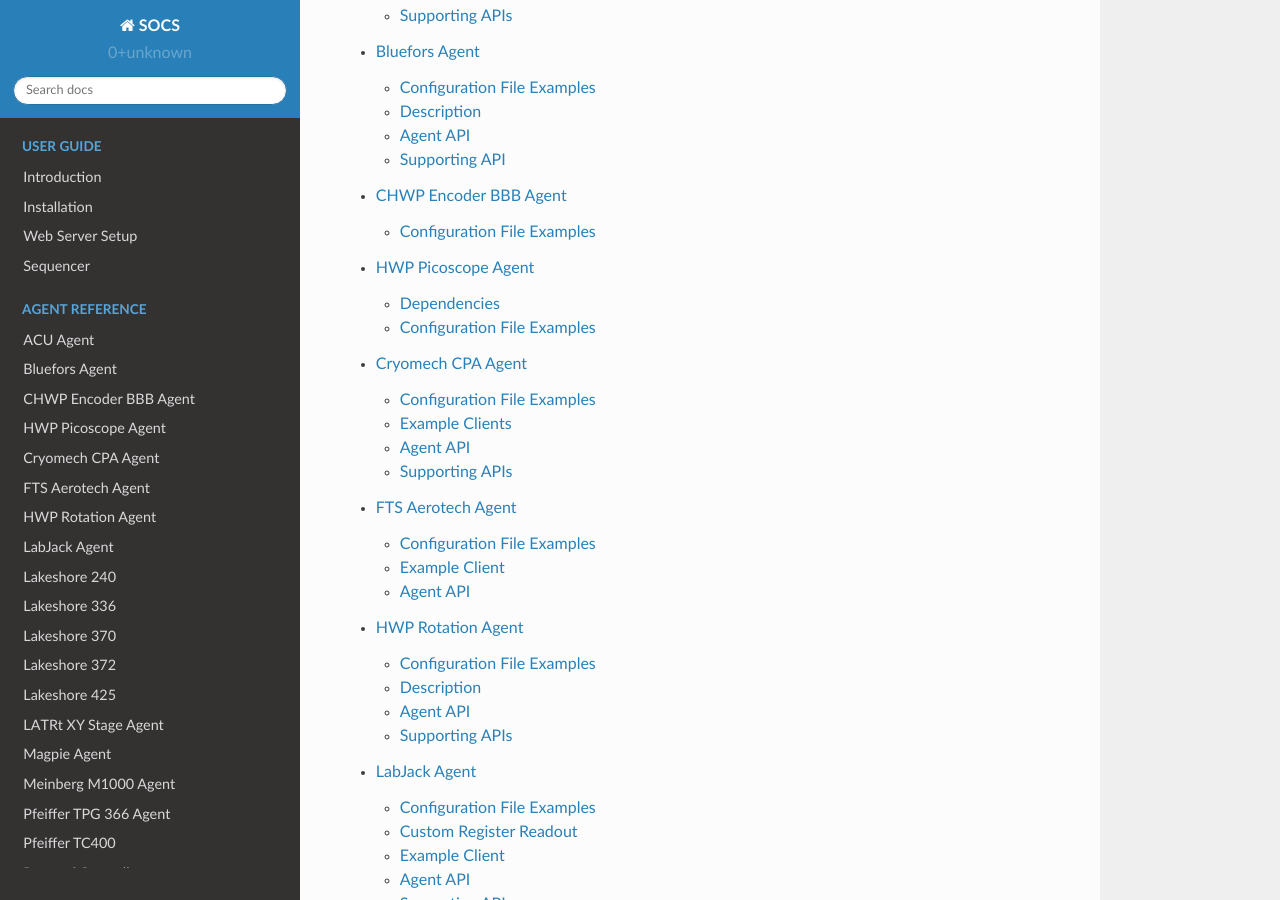
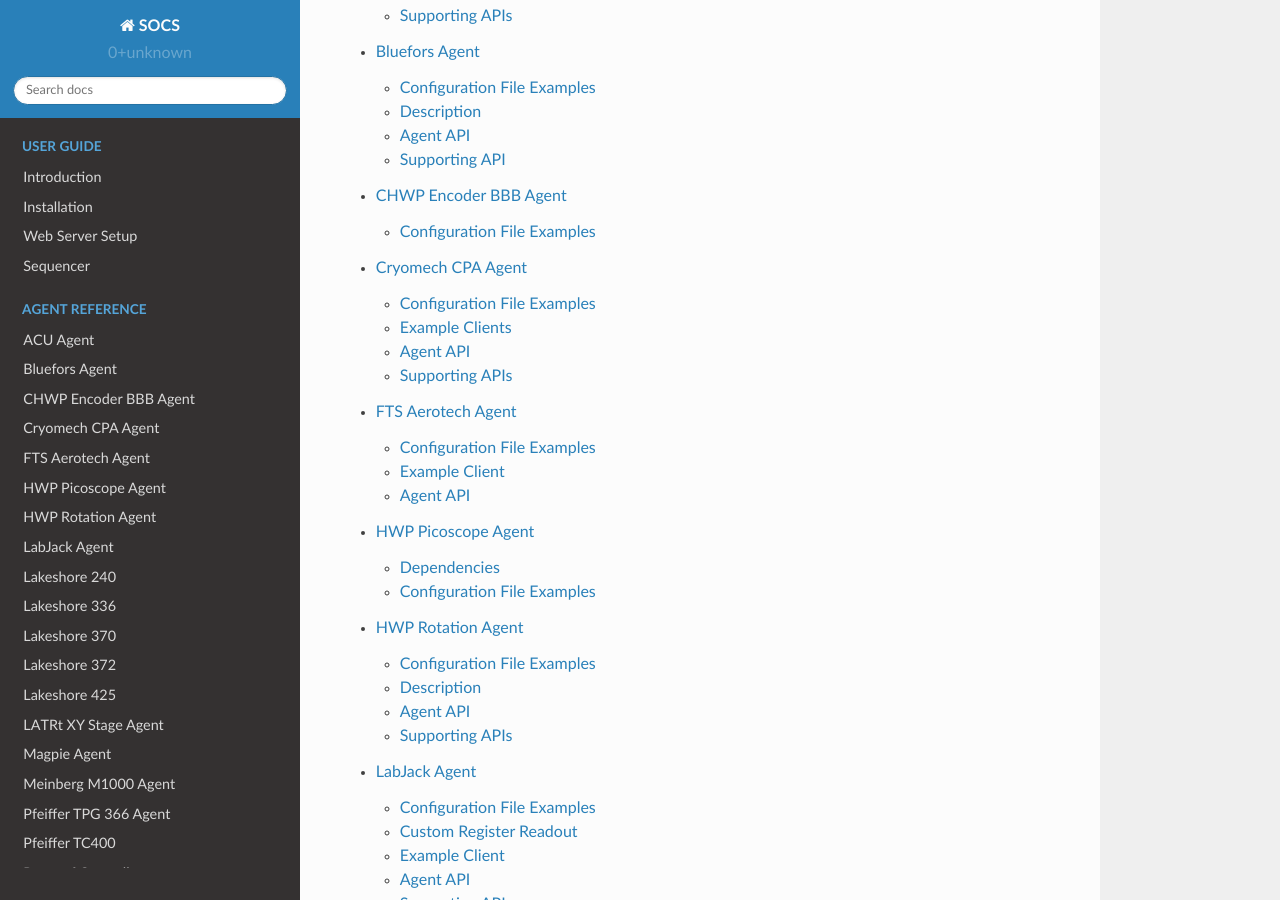
Before and after one commit to simonsobs/socs, a Sphinx documentation site: the page built from docs/index.rst, in a window 1280 px wide and 900 px high, scrolled down 1184 px. Built offline with Sphinx 7.4.7 and the Read the Docs theme 2.0.0, drawn with Linux system fonts in a browser that asks for light colours.

```diff
--- a/docs/index.rst
+++ b/docs/index.rst
@@ -40,9 +40,9 @@ API Reference        Full API documentation for core parts of the SOCS library.
     agents/acu_agent
     agents/bluefors_agent
     agents/chwp_encoder
-    agents/hwp_picoscope
     agents/cryomech_cpa
     agents/fts_agent
+    agents/hwp_picoscope
     agents/hwp_rotation_agent
     agents/labjack
     agents/lakeshore240
```
